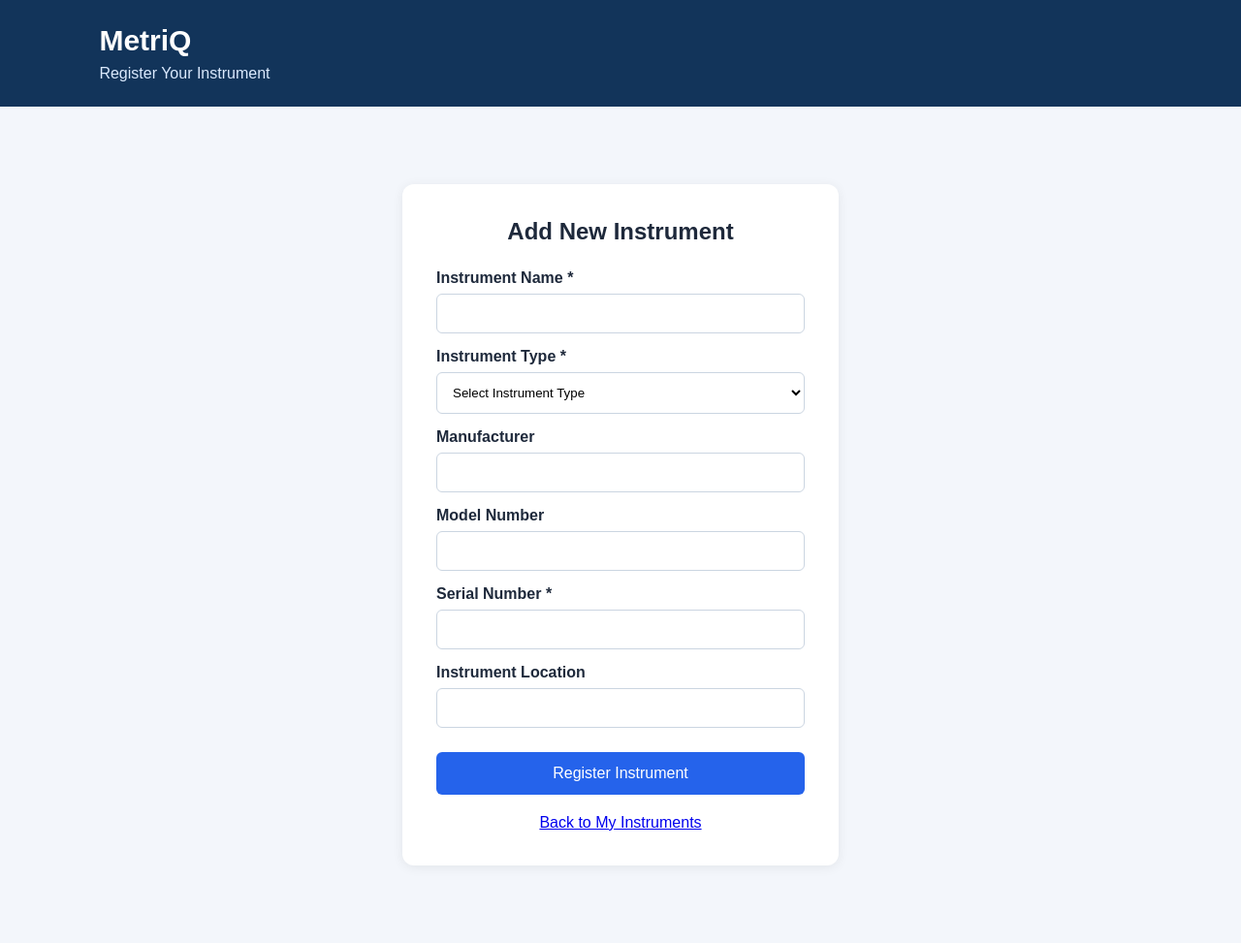
After one commit to Srinivash29/MetriQ, a Flask app: page /instruments/add in a window 1280 px wide. The commit adds this page. Shown: the whole page at 97% size. Run offline with Flask 3, Linux system fonts and the light colour scheme; the visitor is signed in with stand-in values (Sample User, id 1); some libraries are stand-ins or nearby versions.

Commit message:
Implement MetriQ instrument management

```diff
--- a/app.py
+++ b/app.py
@@ -274,6 +274,349 @@ def logout():
     return redirect(url_for("home"))
 
 
+# =====================================
+# STEP 5 - INSTRUMENT MANAGEMENT
+# =====================================
+
+
+# VIEW ALL INSTRUMENTS
+@app.route("/instruments")
+@login_required
+def instruments():
+
+    connection = None
+    cursor = None
+
+    try:
+        connection = get_db_connection()
+        cursor = connection.cursor(dictionary=True)
+
+        query = """
+            SELECT *
+            FROM instruments
+            WHERE user_id = %s
+            ORDER BY instrument_id DESC
+        """
+
+        cursor.execute(query, (session["user_id"],))
+        instrument_list = cursor.fetchall()
+
+        return render_template(
+            "instruments.html",
+            instruments=instrument_list
+        )
+
+    except Exception:
+        app.logger.exception("Unable to load instruments")
+        flash("Unable to load instruments.", "danger")
+        return redirect(url_for("dashboard"))
+
+    finally:
+        if cursor:
+            cursor.close()
+        if connection:
+            connection.close()
+
+
+# ADD NEW INSTRUMENT
+@app.route("/instruments/add", methods=["GET", "POST"])
+@login_required
+def add_instrument():
+
+    if request.method == "POST":
+
+        instrument_name = request.form.get(
+            "instrument_name", ""
+        ).strip()
+
+        instrument_type = request.form.get(
+            "instrument_type", ""
+        ).strip()
+
+        manufacturer = request.form.get(
+            "manufacturer", ""
+        ).strip()
+
+        model_number = request.form.get(
+            "model_number", ""
+        ).strip()
+
+        serial_number = request.form.get(
+            "serial_number", ""
+        ).strip()
+
+        location = request.form.get(
+            "location", ""
+        ).strip()
+
+        if not all([
+            instrument_name,
+            instrument_type,
+            serial_number
+        ]):
+            flash("Please fill all required fields.", "danger")
+            return redirect(url_for("add_instrument"))
+
+        if (
+            len(instrument_name) > 100
+            or len(instrument_type) > 100
+            or len(manufacturer) > 100
+            or len(model_number) > 100
+            or len(serial_number) > 100
+            or len(location) > 255
+        ):
+            flash("One or more fields exceed the allowed length.", "danger")
+            return redirect(url_for("add_instrument"))
+
+        connection = None
+        cursor = None
+
+        try:
+            connection = get_db_connection()
+            cursor = connection.cursor()
+
+            query = """
+                INSERT INTO instruments (
+                    user_id,
+                    instrument_name,
+                    instrument_type,
+                    manufacturer,
+                    model_number,
+                    serial_number,
+                    location
+                )
+                VALUES (%s, %s, %s, %s, %s, %s, %s)
+            """
+
+            cursor.execute(
+                query,
+                (
+                    session["user_id"],
+                    instrument_name,
+                    instrument_type,
+                    manufacturer or None,
+                    model_number or None,
+                    serial_number,
+                    location or None
+                )
+            )
+
+            connection.commit()
+
+            flash("Instrument registered successfully!", "success")
+
+            return redirect(url_for("instruments"))
+
+        except Exception as error:
+
+            if connection:
+                connection.rollback()
+
+            if getattr(error, "errno", None) == 1062:
+                flash("This serial number is already registered.", "danger")
+            else:
+                app.logger.exception("Instrument registration failed")
+                flash("Unable to register instrument.", "danger")
+
+        finally:
+            if cursor:
+                cursor.close()
+            if connection:
+                connection.close()
+
+    return render_template("add_instrument.html")
+
+
+# EDIT INSTRUMENT
+@app.route(
+    "/instruments/edit/<int:instrument_id>",
+    methods=["GET", "POST"]
+)
+@login_required
+def edit_instrument(instrument_id):
+
+    connection = None
+    cursor = None
+
+    try:
+        connection = get_db_connection()
+        cursor = connection.cursor(dictionary=True)
+
+        cursor.execute(
+            """
+            SELECT *
+            FROM instruments
+            WHERE instrument_id = %s AND user_id = %s
+            """,
+            (instrument_id, session["user_id"])
+        )
+
+        instrument = cursor.fetchone()
+
+        if not instrument:
+            flash("Instrument not found or access denied.", "danger")
+            return redirect(url_for("instruments"))
+
+        if request.method == "POST":
+
+            instrument_name = request.form.get(
+                "instrument_name", ""
+            ).strip()
+
+            instrument_type = request.form.get(
+                "instrument_type", ""
+            ).strip()
+
+            manufacturer = request.form.get(
+                "manufacturer", ""
+            ).strip()
+
+            model_number = request.form.get(
+                "model_number", ""
+            ).strip()
+
+            serial_number = request.form.get(
+                "serial_number", ""
+            ).strip()
+
+            location = request.form.get(
+                "location", ""
+            ).strip()
+
+            if not all([
+                instrument_name,
+                instrument_type,
+                serial_number
+            ]):
+                flash("Please fill all required fields.", "danger")
+
+                return render_template(
+                    "edit_instrument.html",
+                    instrument=instrument
+                )
+
+            if (
+                len(instrument_name) > 100
+                or len(instrument_type) > 100
+                or len(manufacturer) > 100
+                or len(model_number) > 100
+                or len(serial_number) > 100
+                or len(location) > 255
+            ):
+                flash("One or more fields exceed the allowed length.", "danger")
+
+                return render_template(
+                    "edit_instrument.html",
+                    instrument=instrument
+                )
+
+            update_query = """
+                UPDATE instruments
+                SET instrument_name = %s,
+                    instrument_type = %s,
+                    manufacturer = %s,
+                    model_number = %s,
+                    serial_number = %s,
+                    location = %s
+                WHERE instrument_id = %s AND user_id = %s
+            """
+
+            cursor.execute(
+                update_query,
+                (
+                    instrument_name,
+                    instrument_type,
+                    manufacturer or None,
+                    model_number or None,
+                    serial_number,
+                    location or None,
+                    instrument_id,
+                    session["user_id"]
+                )
+            )
+
+            connection.commit()
+
+            flash("Instrument updated successfully!", "success")
+
+            return redirect(url_for("instruments"))
+
+        return render_template(
+            "edit_instrument.html",
+            instrument=instrument
+        )
+
+    except Exception as error:
+
+        if connection:
+            connection.rollback()
+
+        if getattr(error, "errno", None) == 1062:
+            flash("This serial number is already registered.", "danger")
+        else:
+            app.logger.exception("Instrument update failed")
+            flash("Unable to update instrument.", "danger")
+
+        return redirect(url_for("instruments"))
+
+    finally:
+        if cursor:
+            cursor.close()
+        if connection:
+            connection.close()
+
+
+# DELETE INSTRUMENT
+@app.route(
+    "/instruments/delete/<int:instrument_id>",
+    methods=["POST"]
+)
+@login_required
+def delete_instrument(instrument_id):
+
+    connection = None
+    cursor = None
+
+    try:
+        connection = get_db_connection()
+        cursor = connection.cursor()
+
+        cursor.execute(
+            """
+            DELETE FROM instruments
+            WHERE instrument_id = %s AND user_id = %s
+            """,
+            (instrument_id, session["user_id"])
+        )
+
+        if cursor.rowcount == 0:
+            flash("Instrument not found or access denied.", "danger")
+        else:
+            connection.commit()
+            flash("Instrument deleted successfully!", "success")
+
+    except Exception as error:
+
+        if connection:
+            connection.rollback()
+
+        if getattr(error, "errno", None) == 1451:
+            flash(
+                "This instrument is linked to an application and cannot be deleted.",
+                "warning"
+            )
+        else:
+            app.logger.exception("Instrument deletion failed")
+            flash("Unable to delete instrument.", "danger")
+
+    finally:
+        if cursor:
+            cursor.close()
+        if connection:
+            connection.close()
+
+    return redirect(url_for("instruments"))
+
 # -------------------------------
 # RUN APPLICATION
 # -------------------------------
--- a/static/css/style.css
+++ b/static/css/style.css
@@ -200,3 +200,63 @@ footer {
         flex-direction: column;
     }
 }
+
+/* Instrument Management */
+
+.form-card select {
+    width: 100%;
+    padding: 12px;
+    border: 1px solid #cbd5e1;
+    border-radius: 6px;
+    background: white;
+}
+
+.table-container {
+    width: 100%;
+    overflow-x: auto;
+    margin-top: 30px;
+}
+
+table {
+    width: 100%;
+    border-collapse: collapse;
+    background: white;
+    min-width: 750px;
+}
+
+th, td {
+    padding: 14px;
+    border-bottom: 1px solid #e2e8f0;
+    text-align: left;
+}
+
+th {
+    background: #12345a;
+    color: white;
+}
+
+td a {
+    color: #2563eb;
+    text-decoration: none;
+    margin-right: 10px;
+}
+
+td form {
+    display: inline;
+}
+
+.delete-btn {
+    background: #dc2626;
+    padding: 8px 12px;
+    font-size: 13px;
+}
+
+.delete-btn:hover {
+    background: #991b1b;
+}
+
+.feature-card .btn {
+    margin-top: 15px;
+    font-size: 14px;
+    padding: 10px 15px;
+}
--- /dev/null
+++ b/templates/add_instrument.html
@@ -0,0 +1,76 @@
+
+<!DOCTYPE html>
+<html lang="en">
+<head>
+    <meta charset="UTF-8">
+    <meta name="viewport" content="width=device-width, initial-scale=1.0">
+    <title>MetriQ - Add Instrument</title>
+    <link rel="stylesheet"
+          href="{{ url_for('static', filename='css/style.css') }}">
+</head>
+<body>
+
+<header>
+    <div class="logo">MetriQ</div>
+    <p>Register Your Instrument</p>
+</header>
+
+<main>
+    <section class="form-card">
+
+        <h1>Add New Instrument</h1>
+
+        {% with messages = get_flashed_messages(with_categories=true) %}
+            {% for category, message in messages %}
+                <p class="message {{ category }}">{{ message }}</p>
+            {% endfor %}
+        {% endwith %}
+
+        <form method="POST">
+
+            <input type="hidden" name="csrf_token"
+                   value="{{ csrf_token() }}">
+
+            <label>Instrument Name *</label>
+            <input type="text" name="instrument_name"
+                   maxlength="100" required>
+
+            <label>Instrument Type *</label>
+            <select name="instrument_type" required>
+                <option value="">Select Instrument Type</option>
+                <option value="Weighing Scale">Weighing Scale</option>
+                <option value="Electronic Balance">Electronic Balance</option>
+                <option value="Fuel Dispenser">Fuel Dispenser</option>
+                <option value="Flow Meter">Flow Meter</option>
+                <option value="Measuring Instrument">Measuring Instrument</option>
+                <option value="Other">Other</option>
+            </select>
+
+            <label>Manufacturer</label>
+            <input type="text" name="manufacturer" maxlength="100">
+
+            <label>Model Number</label>
+            <input type="text" name="model_number" maxlength="100">
+
+            <label>Serial Number *</label>
+            <input type="text" name="serial_number"
+                   maxlength="100" required>
+
+            <label>Instrument Location</label>
+            <input type="text" name="location" maxlength="255">
+
+            <button type="submit">Register Instrument</button>
+
+        </form>
+
+        <p class="bottom-text">
+            <a href="{{ url_for('instruments') }}">
+                Back to My Instruments
+            </a>
+        </p>
+
+    </section>
+</main>
+
+</body>
+</html>
```
Also changed, not shown: templates/dashboard.html (+8 -0 lines), templates/edit_instrument.html (added, +92 -0 lines), templates/instruments.html (added, +118 -0 lines).
